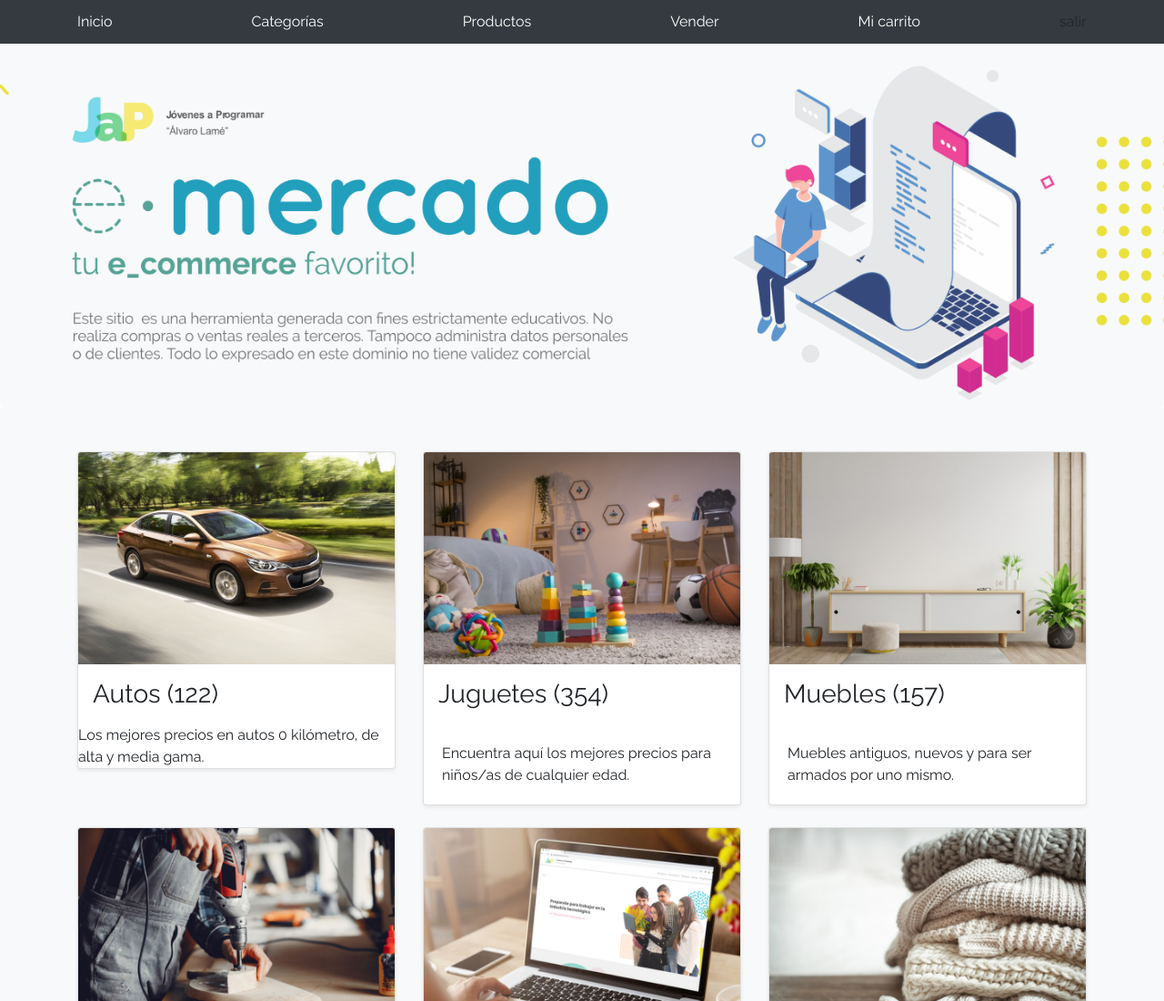
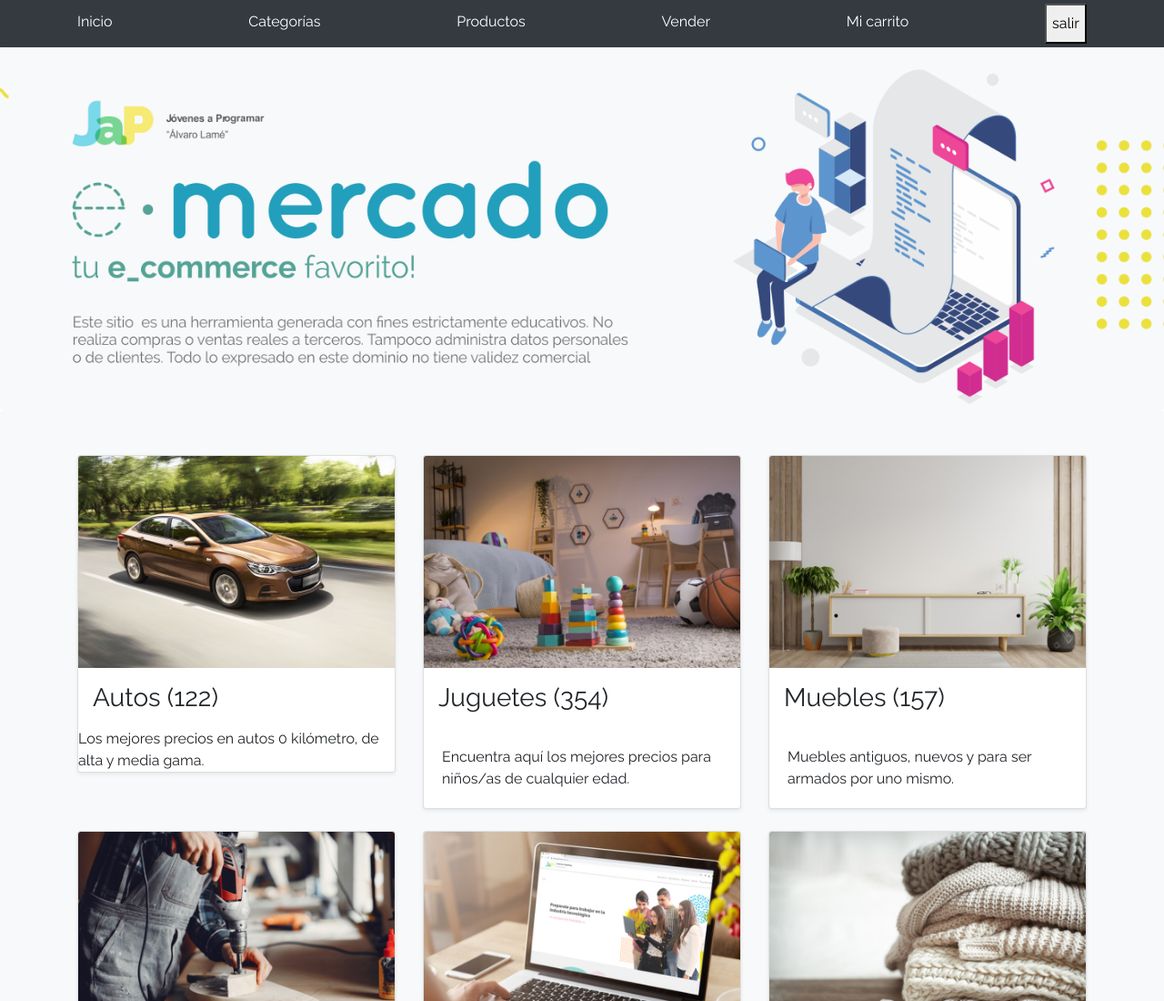
Before and after one commit to carlosbleda/proyecto, a plain HTML site: page index.html in a window 1280 px wide. Shown: the top 1100 px of the page at 91% size. Drawn offline with Linux system fonts and the light colour scheme.

Commit message:
login subido2

```diff
--- a/index.html
+++ b/index.html
@@ -25,7 +25,7 @@
             <a class="py-2 d-none d-md-inline-block" href="products.html">Productos</a>
             <a class="py-2 d-none d-md-inline-block" href="sell.html">Vender</a>
             <a class="py-2 d-none d-md-inline-block" href="cart.html">Mi carrito</a>
-            <a class="py-2 d-none d-md-inline-block" onclick="signOut()">salir</a>
+            <button class="py-2 d-none d-md-inline-block" onclick="signOut()">salir</button>
         </div>
     </nav>
     <main role="main">
--- a/js/init.js
+++ b/js/init.js
@@ -44,7 +44,7 @@ function signOut() {
     var auth2 = gapi.auth2.getAuthInstance();
     auth2.signOut().then(function() {
         console.log('User signed out.');
-        location.href = "login.html"
+
     });
 }
 //Función que se ejecuta una vez que se haya lanzado el evento de
```
